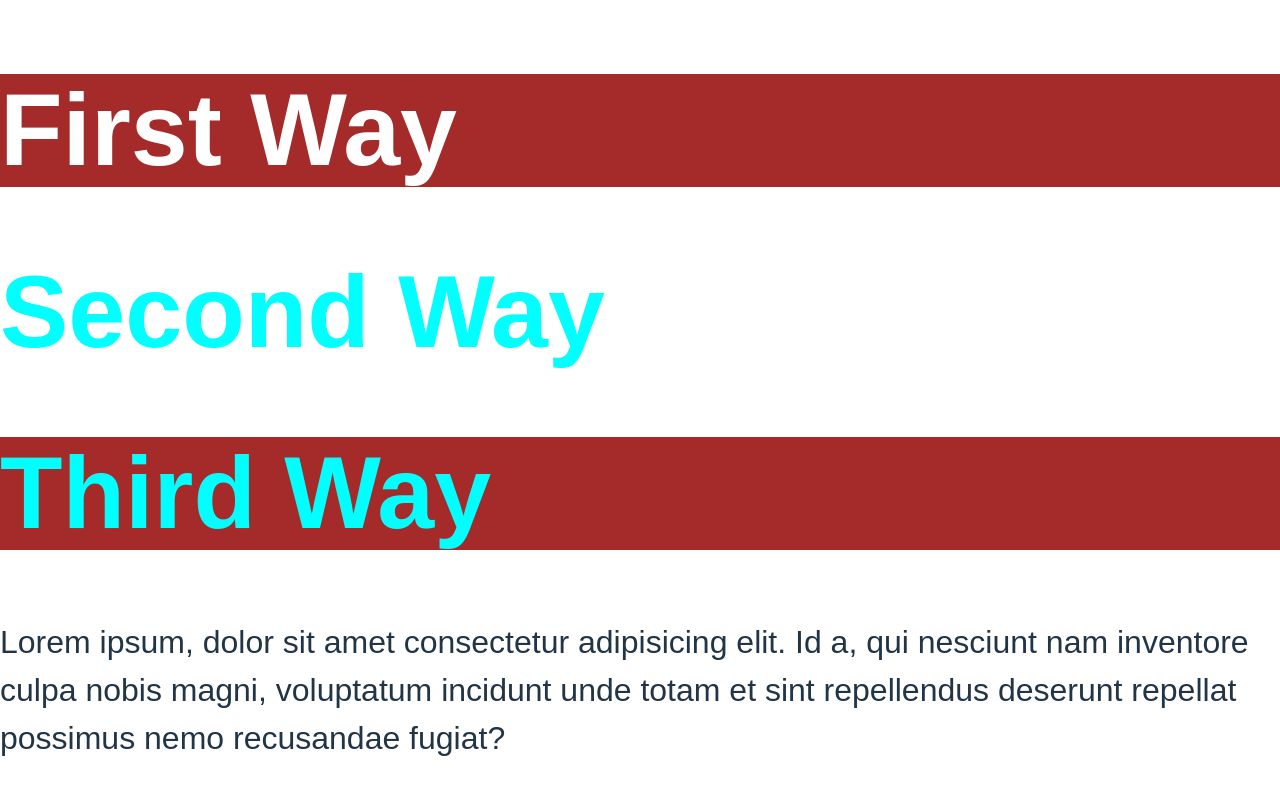
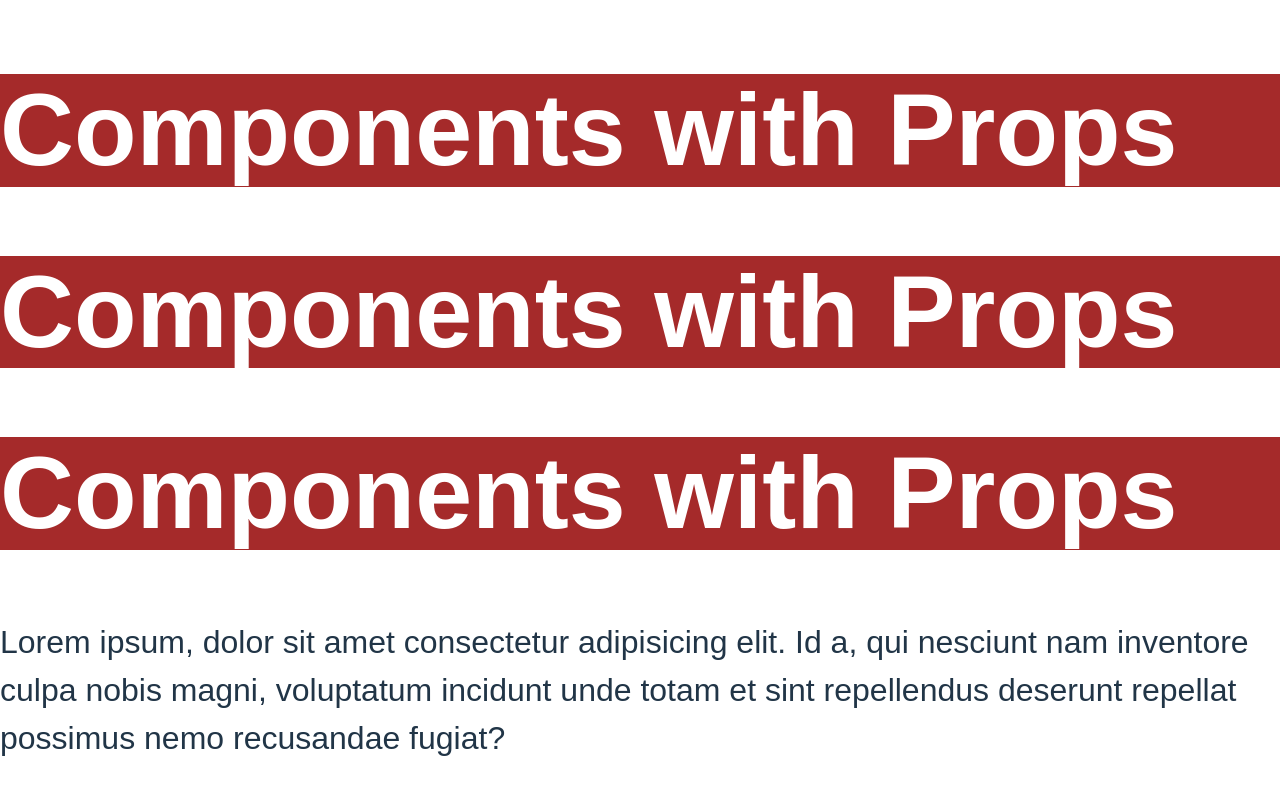
Before and after one commit to RicardoDibo/my_pomodoro, a React (Vite) app: page / in a window 1280 px wide. Shown: the top 794 px of the page. Built offline with nearby package versions, Linux system fonts and the light colour scheme.

Commit message:
Added props, children components and attributes.

```diff
--- a/src/App.tsx
+++ b/src/App.tsx
@@ -5,7 +5,9 @@ import { Heading } from './components/Heading'
 function App() {
   return (
     <>
-      <Heading />
+      <Heading>Components with Props</Heading>
+      <Heading atrributes={123}>Components with Props</Heading>
+      <Heading atrributes="String">Components with Props</Heading>
       <p>
         Lorem ipsum, dolor sit amet consectetur adipisicing elit. Id a, qui nesciunt nam inventore culpa nobis magni, voluptatum incidunt unde totam et sint repellendus deserunt repellat possimus nemo recusandae fugiat?
       </p>
--- a/src/components/Heading.tsx
+++ b/src/components/Heading.tsx
@@ -1,15 +1,11 @@
 import styles from './Heading.module.css'
 
-export function Heading() {
-    const classes = styles.heading
-    const className = `${styles.heading} ${styles.cyan}`
-    return (
-      <>
-        <h1 className={classes}>First Way</h1>
-        <h1 className={styles.cyan}>Second Way</h1>
-        <h1 className={className}>Third Way</h1>
-      </>
-    )
+export function Heading(props) {
+  return (
+    <>
+      <h1 className={styles.heading}>{props.children}</h1>
+    </>
+  )
 }
 
 export default Heading
```
